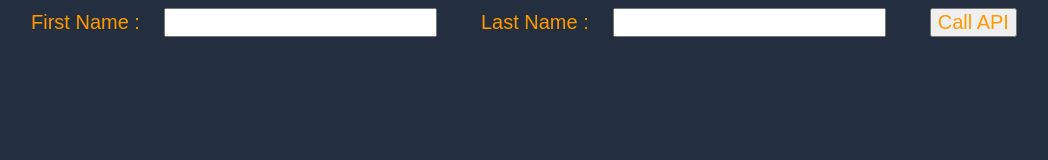
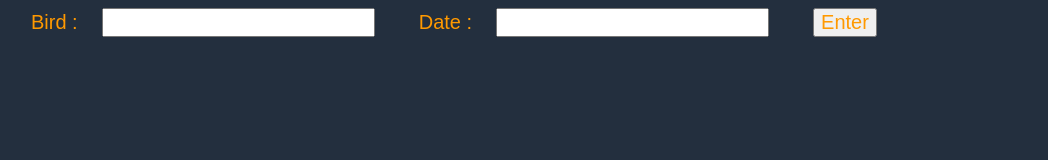
Before and after one commit to Gamecock/statictest, a plain HTML site: page index.html in a window 1280 px wide. Shown: the whole page, without its empty margins (17-1065 px from the left). Drawn offline with Linux system fonts and the light colour scheme.

Commit message:
Update Labeles

```diff
--- a/index.html
+++ b/index.html
@@ -47,12 +47,12 @@
     </head>
     <body>
         <form>
-            <label>First Name :</label>
+            <label>Bird :</label>
             <input type="text" id="fName">
-            <label>Last Name :</label>
+            <label>Date :</label>
             <input type="text" id="lName">
             <!-- set button onClick method to call function we defined passing input values as parameters -->
-            <button type="button" onclick="callAPI(document.getElementById('fName').value,document.getElementById('lName').value)">Call API</button>
+            <button type="button" onclick="callAPI(document.getElementById('fName').value,document.getElementById('lName').value)">Enter</button>
         </form>
 
 
```
